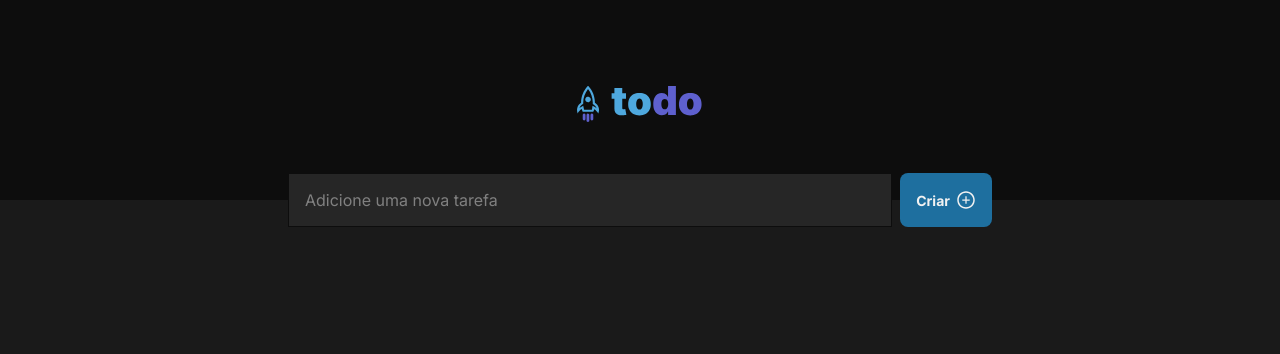
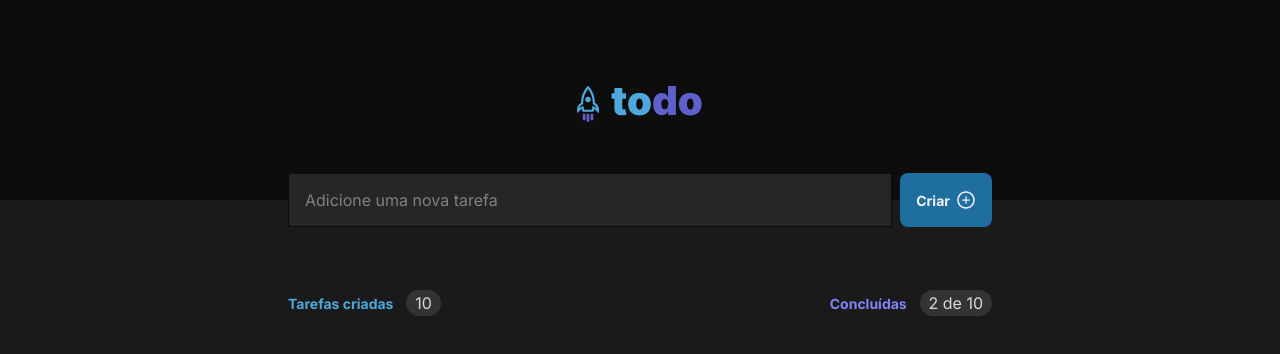
Before and after one commit to melrothiago/ToDo-List, a React (Vite) app: page / in a window 1280 px wide. Shown: the top 354 px of the page. Built offline with nearby package versions, Linux system fonts and the light colour scheme.

Commit message:
create Header for Tasks

```diff
--- a/src/App.tsx
+++ b/src/App.tsx
@@ -1,4 +1,5 @@
-import { Header } from "./components/Index";
+import { Header } from "./components/Header";
+import { HeaderTasks } from "./components/HeaderTasks";
 
 export interface AppProps {
   (): JSX.Element;
@@ -8,6 +9,7 @@
   return (
     <div>
       <Header />
+      <HeaderTasks />
     </div>
   );
 }
--- /dev/null
+++ b/src/components/HeaderTasks.module.css
@@ -0,0 +1,38 @@
+.tasks {
+    width: 100%;
+    max-width: 46rem;
+    margin: 0 auto;
+    margin-top: 5.626rem;
+    padding: 0 1rem;
+
+}
+
+.header {
+    display: flex;
+    align-items: center;
+    justify-content: space-between;
+}
+
+.header div {
+    display: flex;
+    align-items: center;
+    gap: 0.8rem;
+}
+
+.header p {
+    color: var(--blue);
+    font-size: 0.875rem;
+    font-weight: 700;
+
+}
+
+.header p.finished {
+    color: var(--purple);
+}
+
+.header span {
+    background: var(--gray-400);
+    color: var(--gray-200);
+    padding: 3px 9px;
+    border-radius: 999px;
+}
--- /dev/null
+++ b/src/components/HeaderTasks.tsx
@@ -0,0 +1,17 @@
+import styles from './HeaderTasks.module.css'
+export function HeaderTasks() {
+    return (
+        <section className={styles.tasks}>
+            <header className={styles.header}>
+                <div>
+                    <p>Tarefas criadas</p>
+                    <span>10</span>
+                </div>
+                <div>
+                    <p className={styles.finished}>Concluídas</p>
+                    <span>2 de 10</span>
+                </div>
+            </header>
+        </section>
+    )
+}
```
Also changed, not shown: src/components/Header.tsx (renamed from src/components/Index.tsx).
